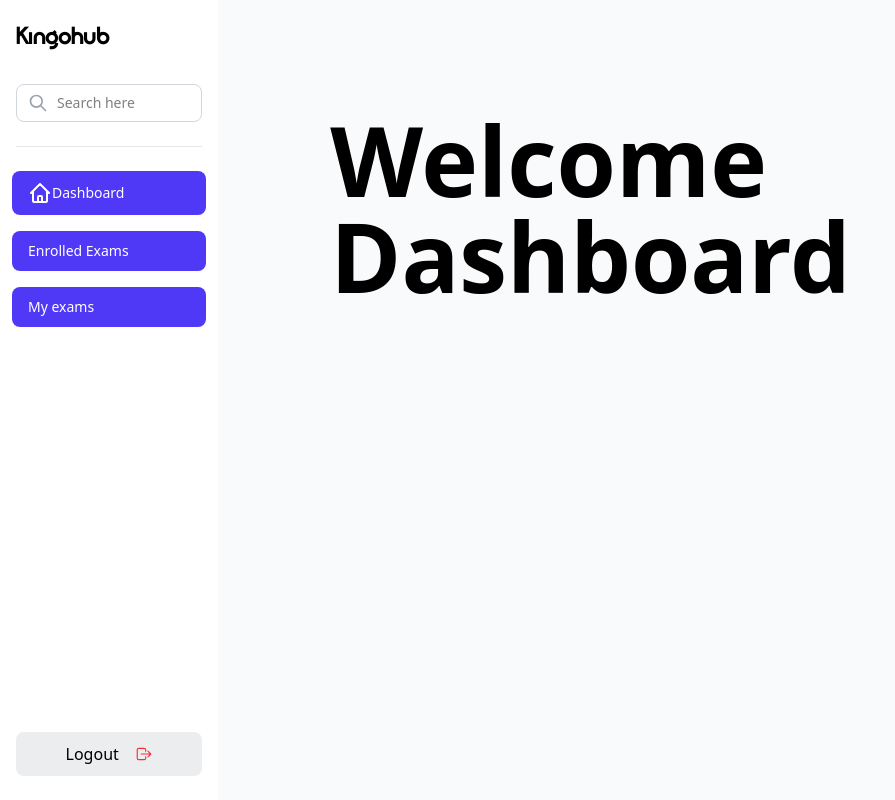
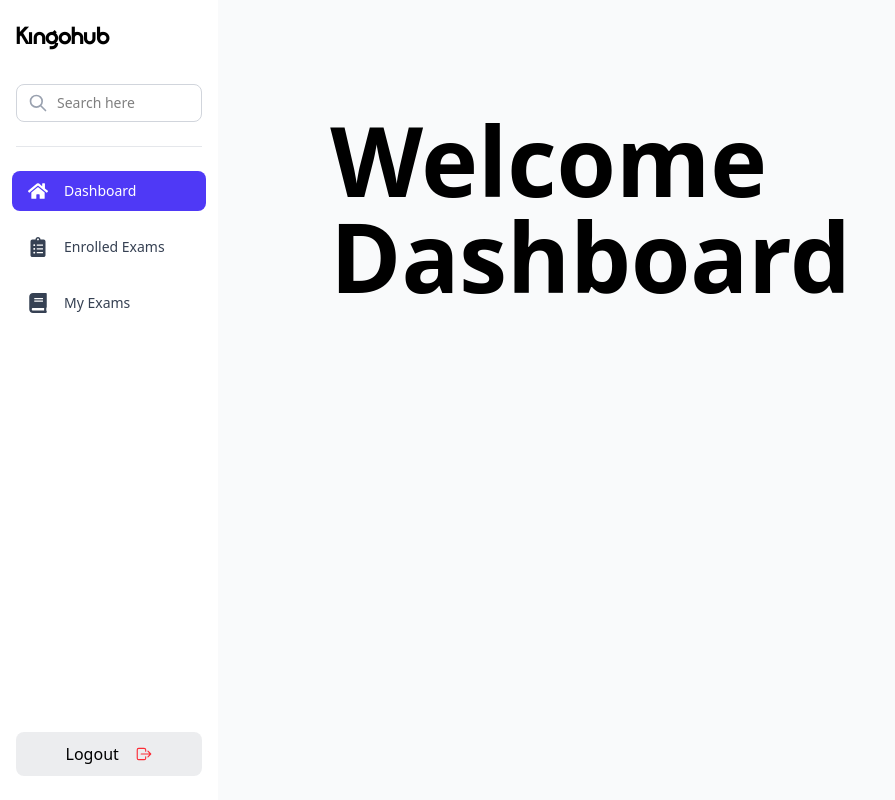
Before and after one commit to ashik45690/kingohub, a React (Vite) app in the folder client/: page /kingohub/Dashboard in a window 1280 px wide. Shown: the whole page, without its empty margins (0-895 px from the left). Built offline with nearby package versions, Linux system fonts and the light colour scheme.

Commit message:
Added responsive sidebar with hamburger menu

```diff
--- a/client/src/pages/Dashboard.jsx
+++ b/client/src/pages/Dashboard.jsx
@@ -1,25 +1,66 @@
 
 import { IoLogOutOutline } from "react-icons/io5";
+import { FaBars, FaTimes, FaHome, FaBook, FaClipboardList } from "react-icons/fa";
 import MyExams from "../components/Dashboard/MyExams";
 import { useState } from "react";
 import EnrolledExams from "../components/Dashboard/EnrolledExams";
 import CreateExam from "../components/Exam/CreateExam";
 import ExamDetails from "../components/Exam/ExamDetails";
-import ExamResults from "../components/Exam/ExamResults";
+
+
 
 export default function Dashboard() {
 
     const [Pagerendering,setPageRendering] = useState ('Dashboard')
+    const [sidebarOpen, setSidebarOpen] = useState(false);
+
+    const toggleSidebar = () => {
+        setSidebarOpen(!sidebarOpen);
+    };
+
+    const closeSidebar = () => {
+        setSidebarOpen(false);
+    };
+
+    const handleNavigation = (page) => {
+        setPageRendering(page);
+        closeSidebar();
+    };
 
     return (
-        <div className="flex  bg-gray-50">
+        <div className="flex bg-gray-50">
 
+            {/* Mobile Hamburger Menu Button */}
+            <button
+                onClick={toggleSidebar}
+                className="md:hidden fixed top-4 right-4 z-50 p-2 bg-indigo-600 text-white rounded-lg shadow-lg"
+            >
+                {sidebarOpen ? <FaTimes className="w-6 h-6" /> : <FaBars className="w-6 h-6" />}
+            </button>
 
-            <div className="hidden md:flex md:w-64 lg:flex-col ">
+            {/* Sidebar Overlay for Mobile */}
+            {sidebarOpen && (
+                <div
+                    className="md:hidden fixed inset-0 bg-transparent bg-opacity-50 z-30"
+                    onClick={closeSidebar}
+                />
+            )}
+
+            {/* Sidebar */}
+            <div className={`
+                fixed md:relative z-40
+                w-64
+                bg-white
+                transform transition-transform duration-300 ease-in-out
+                ${sidebarOpen ? 'translate-x-0' : '-translate-x-full'}
+                md:translate-x-0 md:flex md:w-64 lg:flex-col
+            `}>
 
                 <div className="flex flex-col flex-grow pt-5 overflow-y-auto min-h-screen bg-white">
 
-                    <div className="flex items-center flex-shrink-0 px-4 w-auto"><h1 className="font-[bingo] font-bold text-2xl ">Kingohub</h1></div>
+                    <div className="flex items-center flex-shrink-0 px-4 w-auto">
+                        <h1 className="font-[bingo] font-bold text-2xl ">Kingohub</h1>
+                    </div>
 
                 <div className="px-4 mt-8">
                 <label htmlFor="" className="sr-only">Search</label>
@@ -40,22 +81,49 @@ export default function Dashboard() {
 
 
 
-                <div className="flex flex-col flex-1   px-3 mt-6">
-                    <div  >
+                <div className="flex flex-col flex-1 px-3 mt-6">
+                    <div>
                         <nav className="flex-1 space-y-4">
-                             <a href="#" title="" onClick={()=>{setPageRendering('Dashboard')}} class="flex items-center px-4 py-2.5 text-sm font-medium text-white transition-all duration-200 bg-indigo-600 rounded-lg group">
-                            <svg className="flex-shrink-0 w-5 h-5 mr-4 text-white" xmlns="http://www.w3.org/2000/svg" class="w-6 h-6" fill="none" viewBox="0 0 24 24" stroke="currentColor" stroke-width="2">
-                                <path stroke-linecap="round" stroke-linejoin="round" d="M3 12l2-2m0 0l7-7 7 7M5 10v10a1 1 0 001 1h3m10-11l2 2m-2-2v10a1 1 0 01-1 1h-3m-6 0a1 1 0 001-1v-4a1 1 0 011-1h2a1 1 0 011 1v4a1 1 0 001 1m-6 0h6" />
-                            </svg>
-                            Dashboard
-                        </a>
+                             <a
+                                href="#"
+                                title=""
+                                onClick={() => handleNavigation('Dashboard')}
+                                className={`flex items-center px-4 py-2.5 text-sm font-medium transition-all duration-200 rounded-lg group ${
+                                    Pagerendering === 'Dashboard'
+                                        ? 'bg-indigo-600 text-white'
+                                        : 'text-gray-700 hover:bg-gray-100'
+                                }`}
+                            >
+                                <FaHome className="flex-shrink-0 w-5 h-5 mr-4" />
+                                Dashboard
+                            </a>
 
 
-                        <a onClick={()=>{setPageRendering('Enrolled Exams')}}  title="" className="flex items-center px-4 py-2.5 text-sm font-medium text-white transition-all duration-200 bg-indigo-600 rounded-lg group">
-                            Enrolled Exams
-                        </a>
+                            <a
+                                onClick={() => handleNavigation('Enrolled Exams')}
+                                title=""
+                                className={`flex items-center px-4 py-2.5 text-sm font-medium transition-all duration-200 rounded-lg group ${
+                                    Pagerendering === 'Enrolled Exams'
+                                        ? 'bg-indigo-600 text-white'
+                                        : 'text-gray-700 hover:bg-gray-100'
+                                }`}
+                            >
+                                <FaClipboardList className="flex-shrink-0 w-5 h-5 mr-4" />
+                                Enrolled Exams
+                            </a>
 
-                        <a onClick={()=>{setPageRendering('My Exams')}}  title="" className="bg-indigo-600 text-white px-4 py-2.5 flex items-center text-sm font-medium transition-all duration-200  rounded-lg group ">My exams</a>
+                            <a
+                                onClick={() => handleNavigation('My Exams')}
+                                title=""
+                                className={`flex items-center px-4 py-2.5 text-sm font-medium transition-all duration-200 rounded-lg group ${
+                                    Pagerendering === 'My Exams'
+                                        ? 'bg-indigo-600 text-white'
+                                        : 'text-gray-700 hover:bg-gray-100'
+                                }`}
+                            >
+                                <FaBook className="flex-shrink-0 w-5 h-5 mr-4" />
+                                My Exams
+                            </a>
                         </nav>
                     </div>
                 </div>
@@ -63,11 +131,10 @@ export default function Dashboard() {
 
 
 
-               <div className=" px-4 mt-6">
-                 <div  className="flex  mb-6  py-2.5 px-2 text-white rounded-lg items-center  justify-center bg-gray-600/10 space-x-4  group">
+               <div className="px-4 mt-6">
+                 <div className="flex mb-6 py-2.5 px-2 text-white rounded-lg items-center justify-center bg-gray-600/10 space-x-4 group">
                    <a href="#" className="text-black font-medium">
                     Logout
-
                    </a>
                    <span>
                     <IoLogOutOutline className="text-red-500 text-lg font-bold"/>
```
